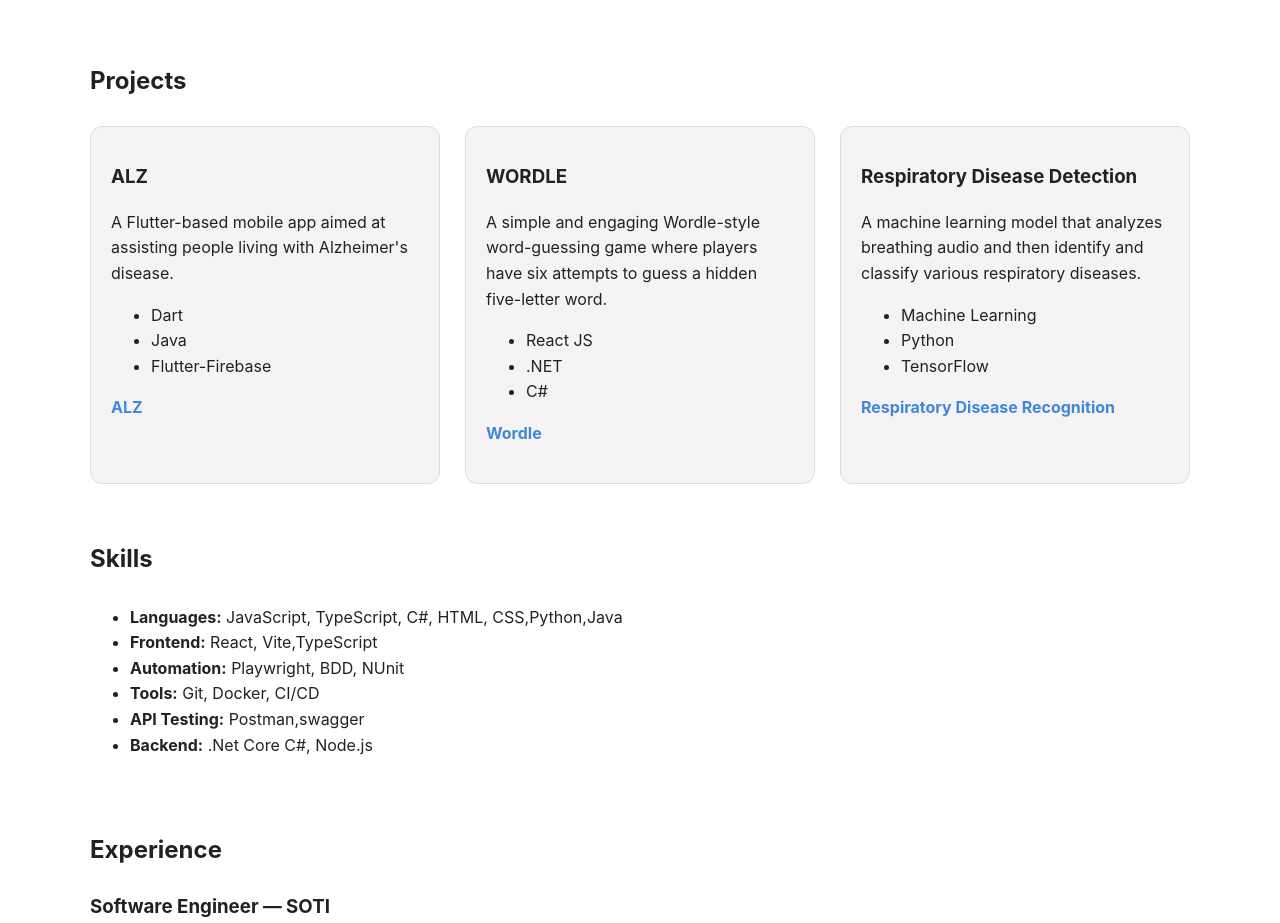
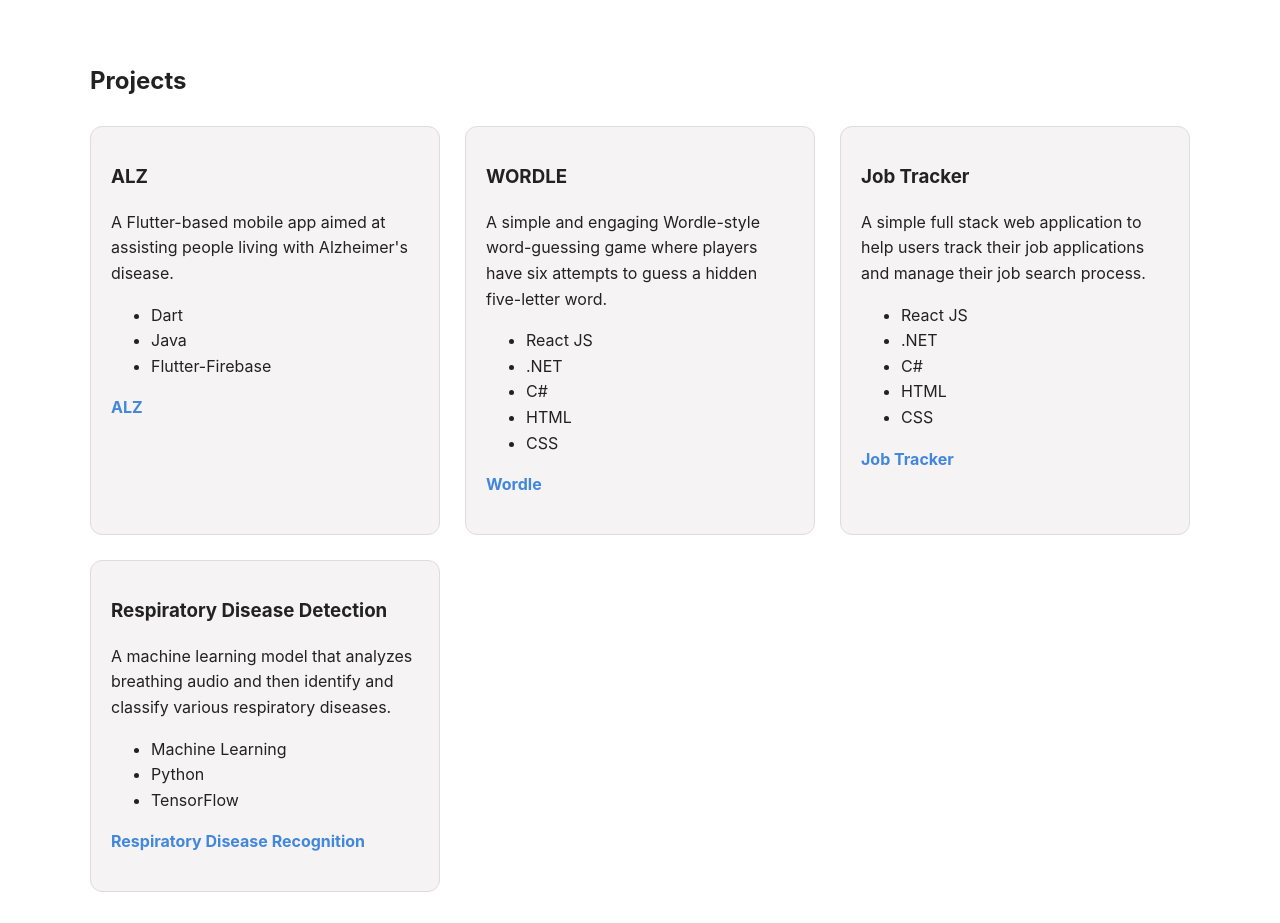
Before and after one commit to AnandSR7/My-Portfolio, a React (Vite) app: page / in a window 1280 px wide. Shown: the part 860-1783 px from the top of the page. Built offline with nearby package versions, Linux system fonts and the light colour scheme.

Commit message:
Project updates

```diff
--- a/src/components/Projects.jsx
+++ b/src/components/Projects.jsx
@@ -22,7 +22,7 @@ export default function Projects() {
           start: "top bottom",
           toggleActions: "play none none none",
         },
-      }
+      },
     );
   }, []);
 
@@ -59,10 +59,35 @@ export default function Projects() {
             <li>React JS</li>
             <li>.NET</li>
             <li>C#</li>
+            <li>HTML</li>
+            <li>CSS</li>
           </ul>
           <p>
             <a href="https://github.com/AnandSR7/Wordle" className="card-link">
               Wordle
+            </a>
+          </p>
+        </div>
+
+        <div className="project">
+          <h3>Job Tracker</h3>
+          <p>
+            A simple full stack web application to help users track their job
+            applications and manage their job search process.
+          </p>
+          <ul className="project-tags">
+            <li>React JS</li>
+            <li>.NET</li>
+            <li>C#</li>
+            <li>HTML</li>
+            <li>CSS</li>
+          </ul>
+          <p>
+            <a
+              href="https://github.com/AnandSR7/JobApplicationStatus"
+              className="card-link"
+            >
+              Job Tracker
             </a>
           </p>
         </div>
```
